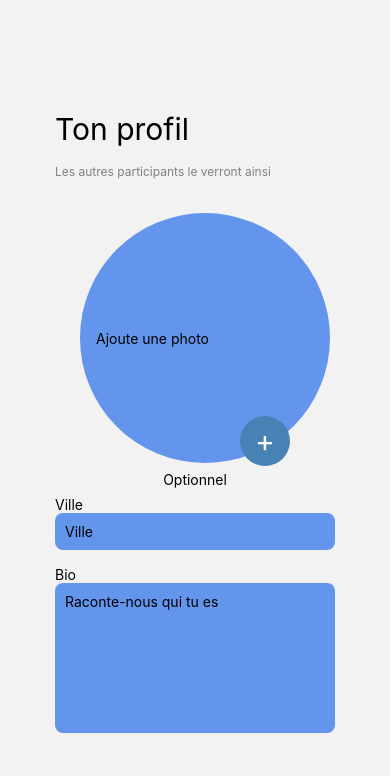
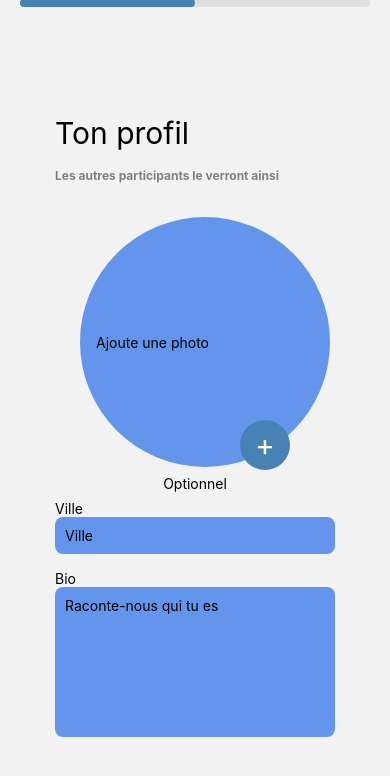
Before and after one commit to rchouhani/jeSors, a React Native app in the folder frontend/: screen /RegisterTwo in a window 390 px wide. Shown: the top 776 px of the page. Built offline with nearby package versions, Linux system fonts and the light colour scheme.

Commit message:
add/ new page to completing profile

```diff
--- a/frontend/src/screens/registertwo/RegisterTwo.tsx
+++ b/frontend/src/screens/registertwo/RegisterTwo.tsx
@@ -1,15 +1,26 @@
-import React, { useState } from 'react';
+import React, { useState, useEffect } from 'react';
 import { View, Text, StyleSheet, Image, SafeAreaView  } from 'react-native';
 import InputComp from '../../components/Input';
 import FAB from '../../components/FAB';
+import ProgressBar from '../../components/ProgressBar';
+import { useRegister } from '../../context/RegisterContext';
 
 
 const RegisterTwoScreen = ({ navigation }: any) => {
+    const { setProgress } = useRegister();
     const [photo, setPhoto] = useState<string | null>(null);
+    const [city, setCity] = useState('');
+    const [bio, setBio] = useState('');
+
+    useEffect(() => {
+        const filled = [city, bio].filter(v => v && v.length > 0).length;
+        setProgress(50 + (filled / 2) * 50);
+    }, [city, bio]);
 
     return (
         <>
         <SafeAreaView style={{ flex: 1, padding: 20, alignItems: 'center', justifyContent: 'center' }}>
+        <ProgressBar />
         <InputComp
             style={{
                 position: 'relative',
@@ -25,7 +36,7 @@ const RegisterTwoScreen = ({ navigation }: any) => {
             label={
                 <>
                     <Text>Ton profil</Text>
-                    <Text style={{ fontStyle: 'bold', color: 'grey', fontSize: 12 }}>
+                    <Text style={{ fontWeight: 'bold', color: 'grey', fontSize: 12 }}>
                         {'\n'}Les autres participants le verront ainsi
                     </Text>
                 </>
@@ -38,12 +49,17 @@ const RegisterTwoScreen = ({ navigation }: any) => {
         </View>
         <Text style={{ marginTop: -50 }}>Optionnel</Text>
         <InputComp
-        label='Ville'
-        placeholder='Ville' />
+            label='Ville'
+            placeholder='Ville'
+            value={city}
+            onChangeText={setCity}
+         />
         <InputComp
             label='Bio'
             placeholder='Raconte-nous qui tu es'
             style={{ height: 150 }}
+            value={bio}
+            onChangeText={setBio}
         />
         </SafeAreaView>
         </>
```
